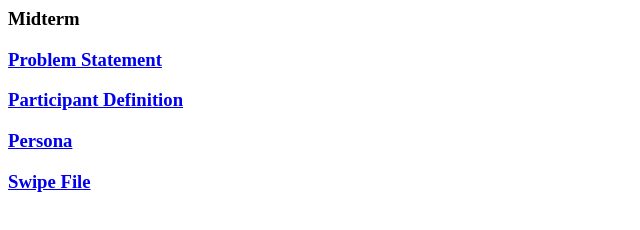
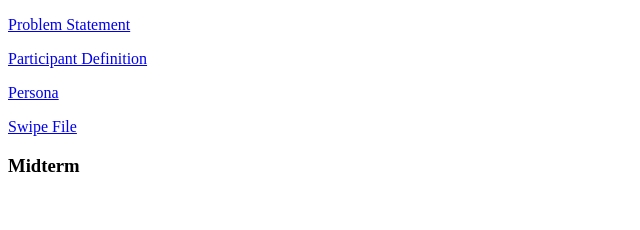
Before and after one commit to ShannonHaley11/5d, a plain HTML site: page midterm/index.html in a window 1280 px wide. Shown: the whole page, without its empty margins (0-640 px from the left). Drawn offline with Linux system fonts and the light colour scheme.

Commit message:
Update index.html

```diff
--- a/midterm/index.html
+++ b/midterm/index.html
@@ -1,6 +1,17 @@
+<!doctype html>
+<html>
+<head>
+	<meta charset="utf-8">
+	<title>Midterm</title>
+	<link href="../css/styleA.css" rel="stylesheet" type="text/css">
+</head>
 
-	<h3>Midterm<h3>
+<body>
+
 	<p><a href="midterm/problem statement.pdf">Problem Statement</a></p>
 	<p><a href="midterm/participant definition.pdf">Participant Definition</a></p>
 	<p><a href="midterm/persona.pdf">Persona</a></p>
 	<p><a href="midterm/swipe file.pdf">Swipe File</a></p>
+
+</body>
+</html><h3>Midterm<h3>
```
